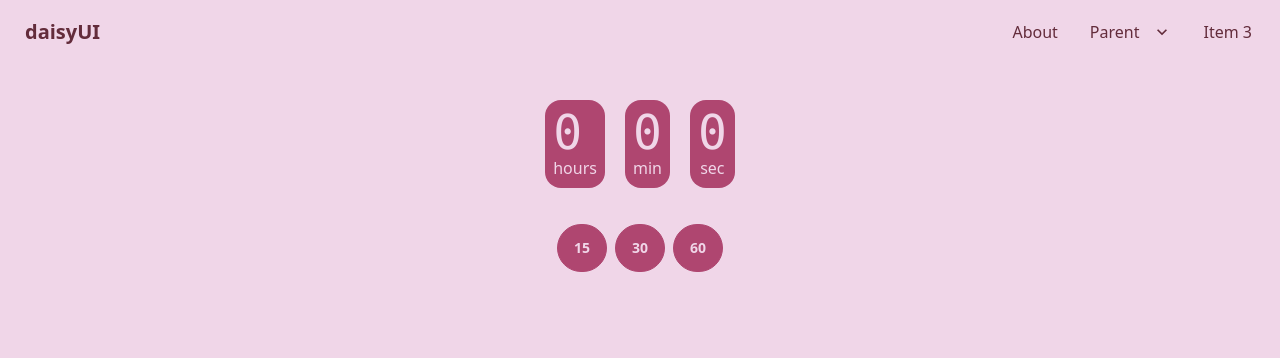
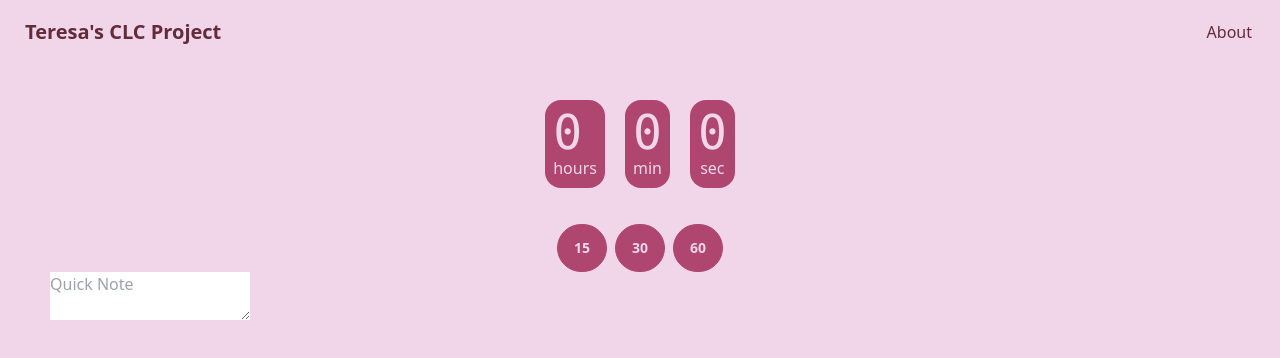
Before and after one commit to teresallee/clc_app, a SvelteKit app: page / in a window 1280 px wide. Shown: the top 358 px of the page. Built offline with nearby package versions, Linux system fonts and the light colour scheme.

Commit message:
removed parent tab, added text box, and changd title

```diff
--- a/src/routes/+layout.svelte
+++ b/src/routes/+layout.svelte
@@ -5,22 +5,12 @@
 
   <div class="navbar bg-base-100">
     <div class="flex-1">
-      <a class="btn btn-ghost normal-case text-xl" href="/">daisyUI</a>
+      <a class="btn btn-ghost normal-case text-xl" href="/">Teresa's CLC Project</a>
     </div>
     <div class="flex-none">
       <ul class="menu menu-horizontal px-1">
         <li><a href="/about">About</a></li>
-        <li tabindex="0">
-          <a>
-            Parent
-            <svg class="fill-current" xmlns="http://www.w3.org/2000/svg" width="20" height="20" viewBox="0 0 24 24"><path d="M7.41,8.58L12,13.17L16.59,8.58L18,10L12,16L6,10L7.41,8.58Z"/></svg>
-          </a>
-          <ul class="p-2 bg-base-100">
-            <li><a>Submenu 1</a></li>
-            <li><a>Submenu 2</a></li>
-          </ul>
-        </li>
-        <li><a>Item 3</a></li>
+
       </ul>
     </div>
   </div>
--- a/src/routes/+page.svelte
+++ b/src/routes/+page.svelte
@@ -1,3 +1,4 @@
+
 <!-- This is the Javascript that adds functionality to the HTML -->
 <script lang="ts">
 	// This is where we hold all of the values that we change and manipulate.
@@ -103,3 +104,8 @@
 		justify-content: center;
 	}
 </style>
+
+<div style="margin-left:50px" >
+	<!-- svelte-ignore invalid-html-attribute -->
+	<textarea className="textarea" placeholder="Quick Note"></textarea>
+</div>
```
